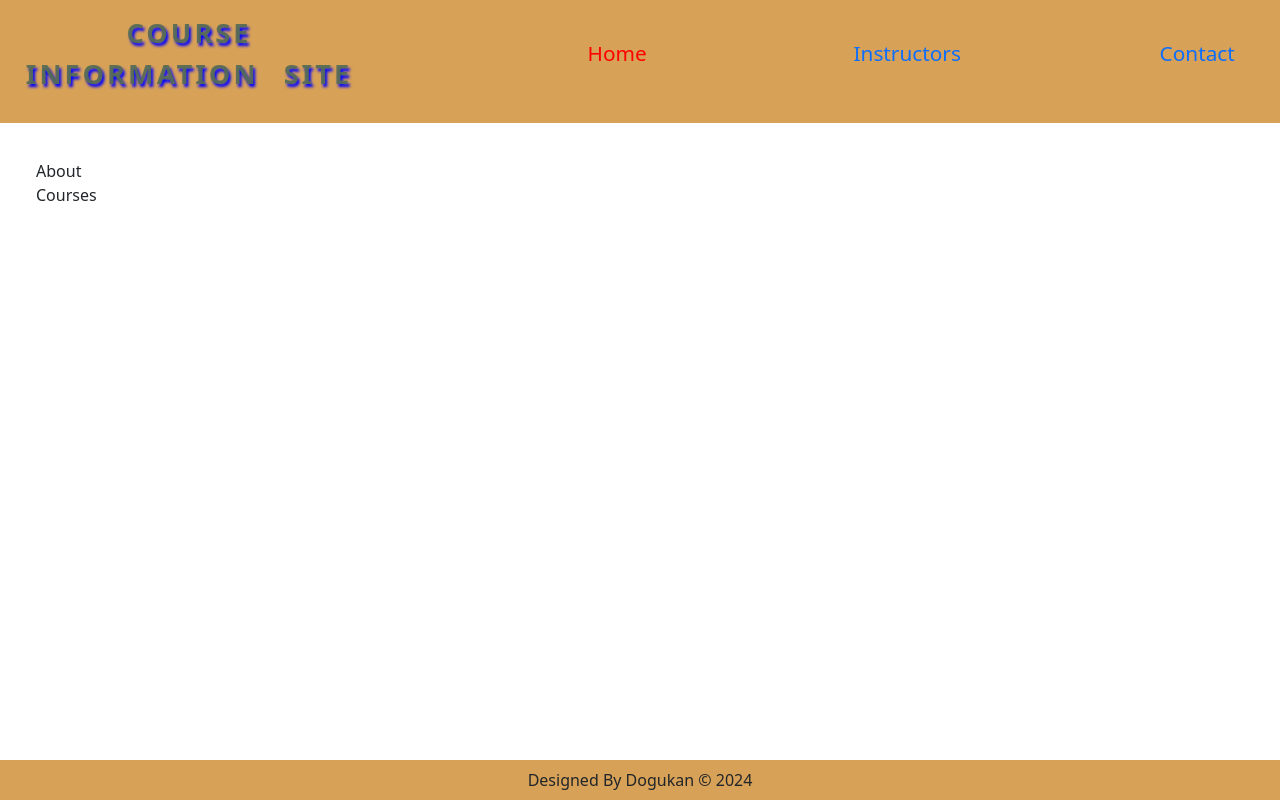
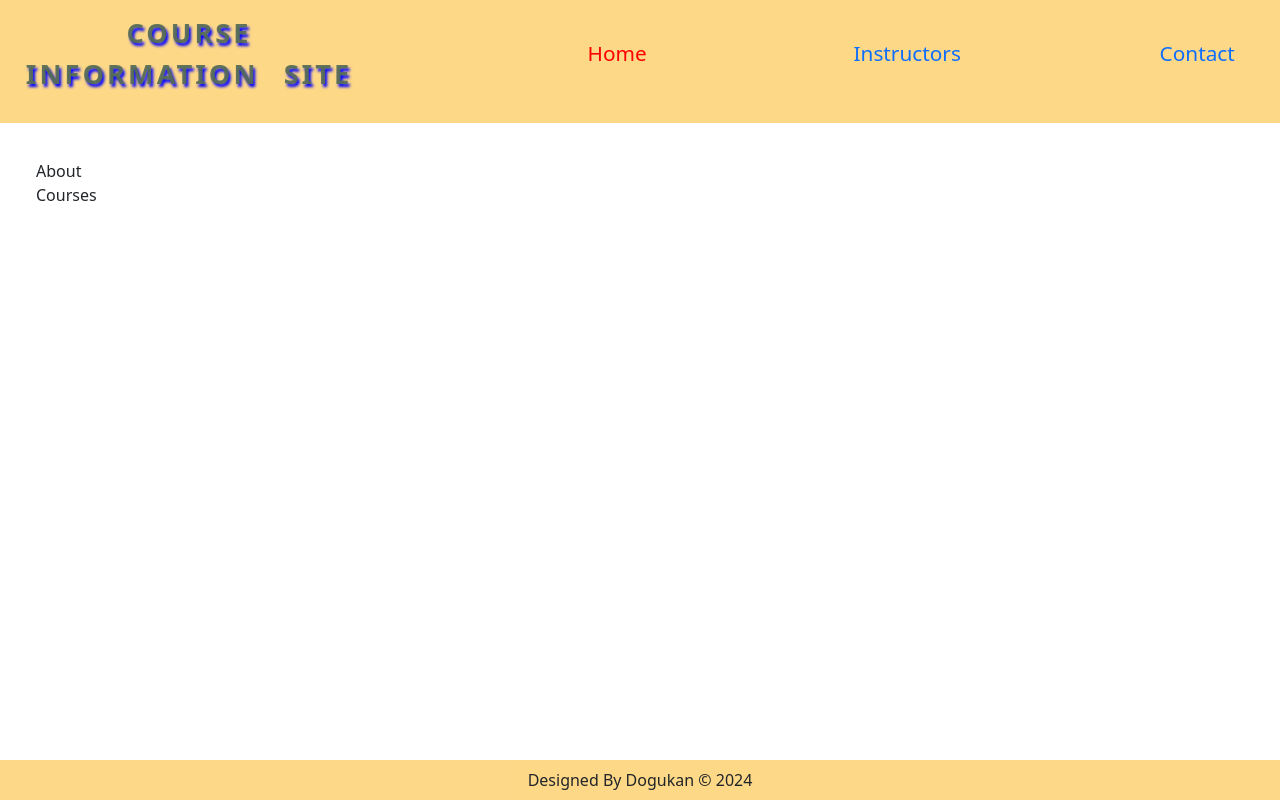
Before and after one commit to sakardogukan/CourseInfoSite, a React (Create React App) app: page / in a window 1280 px wide. Built offline with nearby package versions, Linux system fonts and the light colour scheme.

Commit message:
variables scss file  updated

```diff
--- a/src/scss/_variables.scss
+++ b/src/scss/_variables.scss
@@ -1 +1 @@
-$navFtrBgColor: #cd892ccb;
+$navFtrBgColor: #fdce69cb;
```
